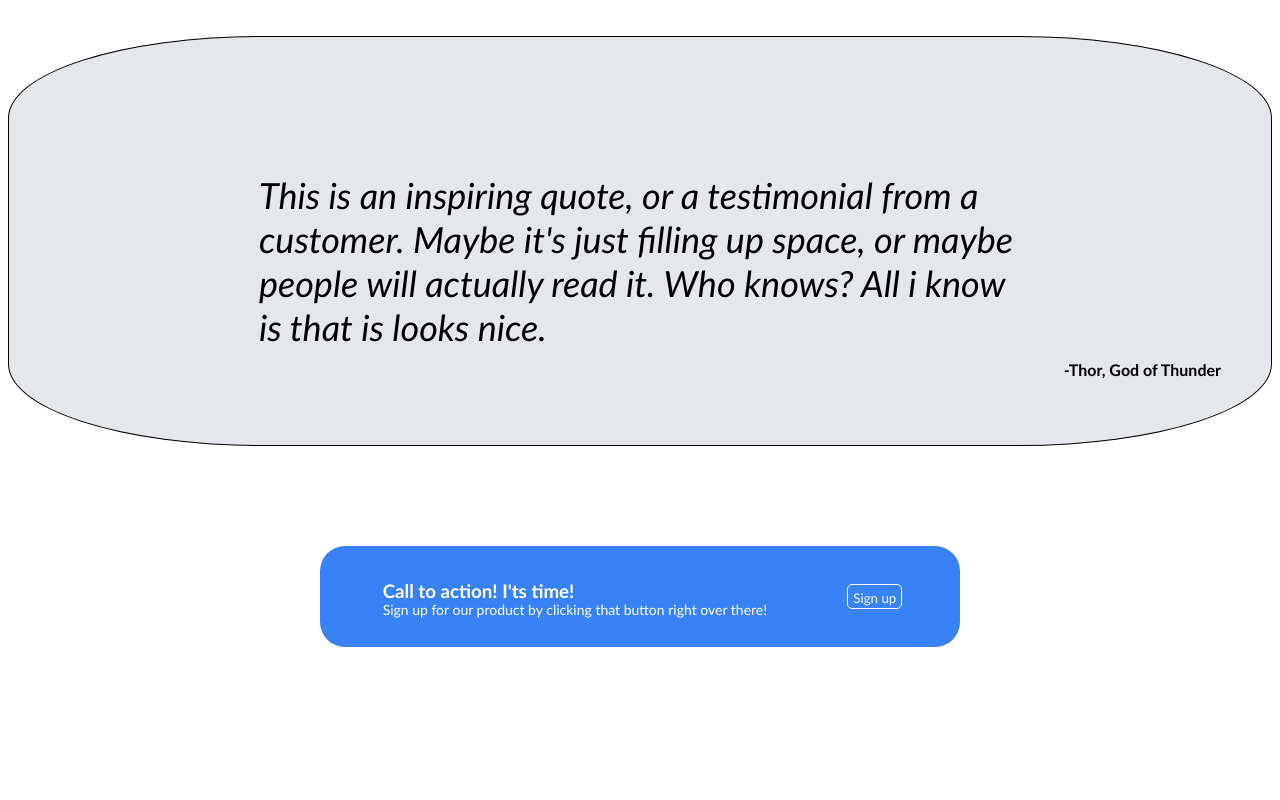
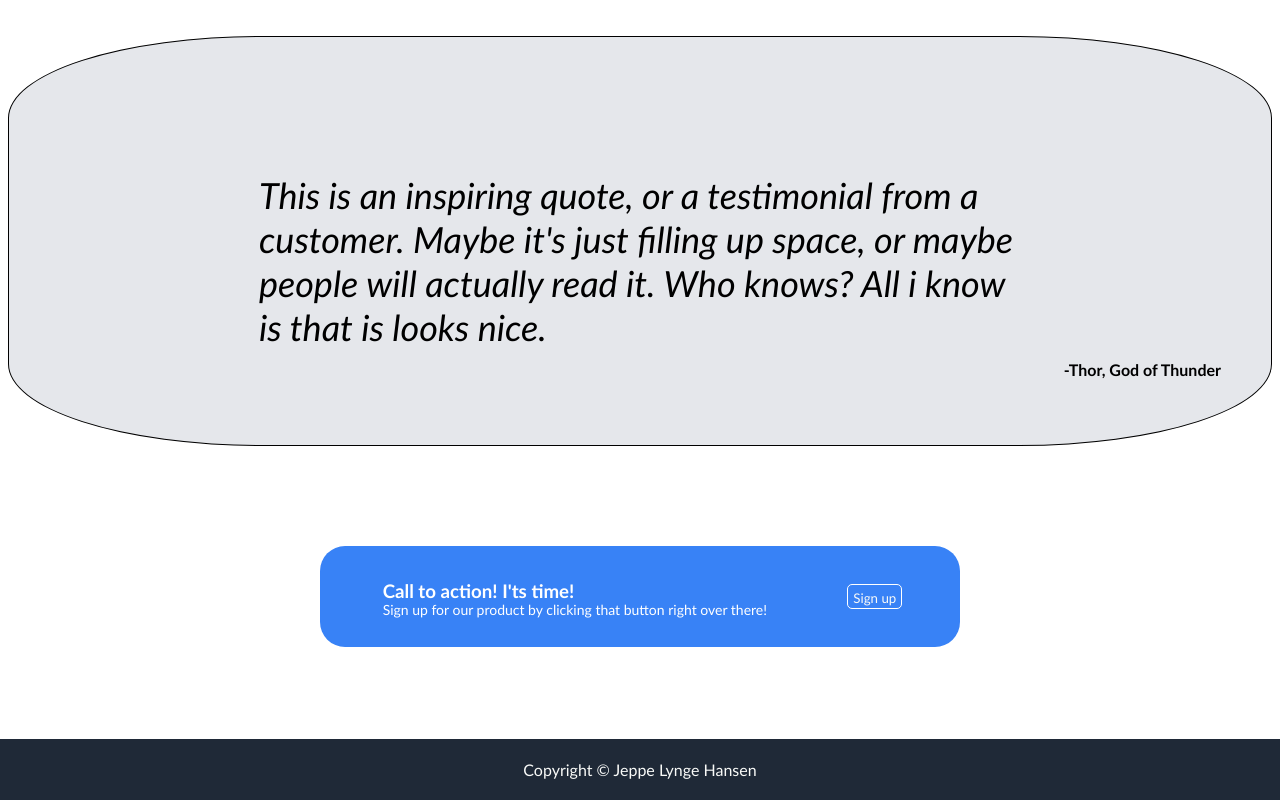
Before and after one commit to jeppeklh/project-landingpage, a plain HTML site: page index.html in a window 1280 px wide. Shown: the part 818-1618 px from the top of the page. Before the commit the page ends 1573 px from the top, so only its background shows below. Drawn offline with Linux system fonts and the light colour scheme.

Commit message:
footer completed
Still need to replace placeholders

```diff
--- a/index.html
+++ b/index.html
@@ -73,6 +73,9 @@
         </div>
       </div>
 
+      <div class="footer">
+        <p class="footer-text">Copyright © Jeppe Lynge Hansen</p>
+      </div>
 
     </div>
   </body>
--- a/sytle.css
+++ b/sytle.css
@@ -179,3 +179,12 @@ img {
   border: 1px solid white;
   height: 25px;
 }
+
+.footer {
+    background-color: #1f2937;
+    color: #f9faf8;
+    text-align: center;
+    padding: 5px;
+    margin: -8px;
+
+}
```
